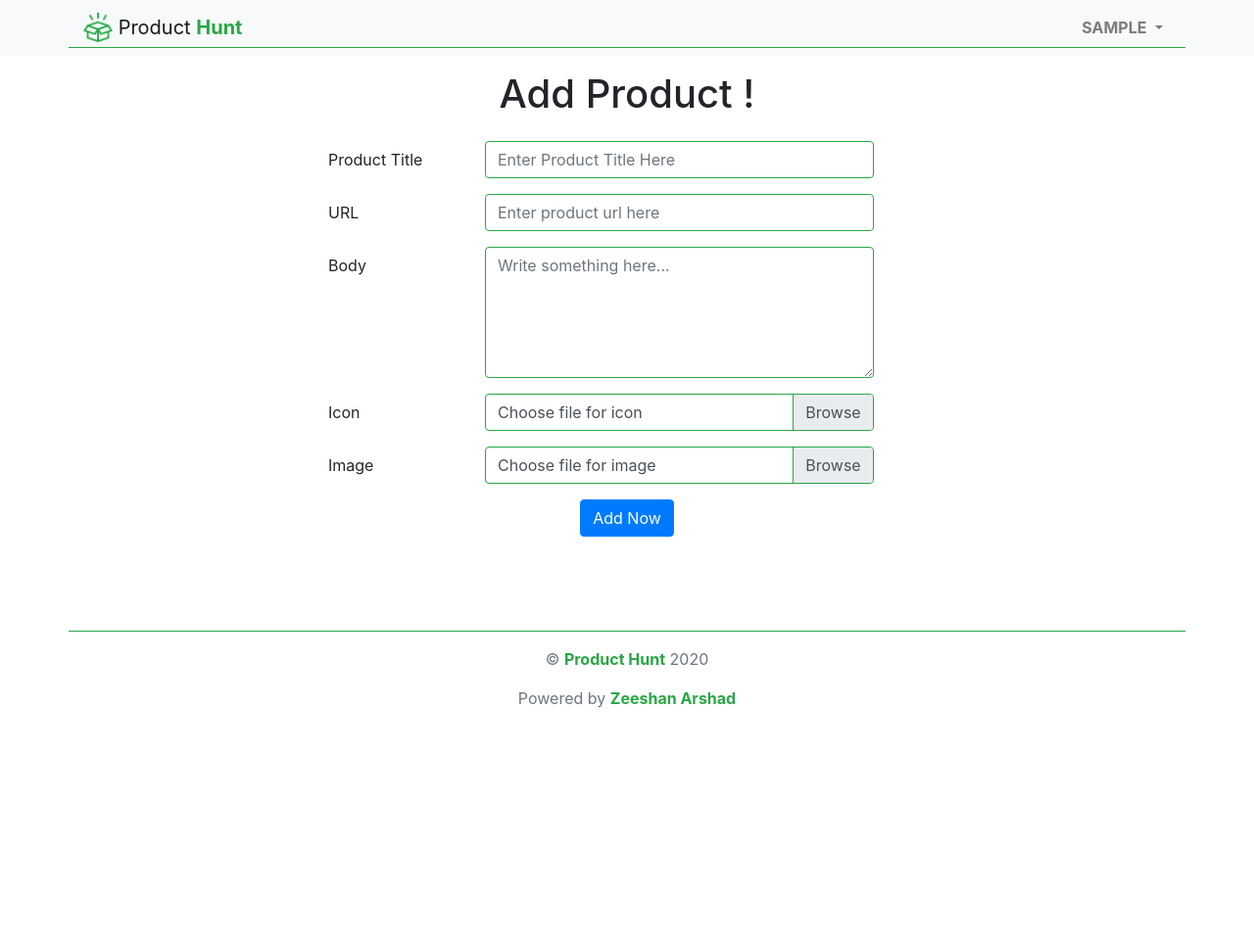
After one commit to ZeeshanArshad11/producthunt-project, a Django app: page /product/create/ in a window 1280 px wide. The commit adds this page. Shown: the top 965 px of the page at 98% size. Run offline with Django 3.2, Linux system fonts and the light colour scheme; the visitor is signed in with stand-in values (Sample User, id 1); some libraries are stand-ins or nearby versions.

Commit message:
Add product feature on Client side

```diff
--- a/accounts/views.py
+++ b/accounts/views.py
@@ -35,4 +35,4 @@ def logout(request):
     # redirect to the homepage
     if request.method == 'POST':
         auth.logout(request)
-        return redirect('home')
+        return redirect('login')
--- a/producthunt/settings.py
+++ b/producthunt/settings.py
@@ -131,3 +131,6 @@ STATICFILES_DIRS = [
 
 STATIC_ROOT = os.path.join(BASE_DIR, 'static')
 STATIC_URL = '/static/'
+
+MEDIA_ROOT = os.path.join(BASE_DIR, 'media')
+MEDIA_URL = '/media/'
--- a/producthunt/templates/base.html
+++ b/producthunt/templates/base.html
@@ -5,7 +5,7 @@
   <meta charset="utf-8">
   <!-- CSS only -->
   <link rel="stylesheet" href="https://stackpath.bootstrapcdn.com/bootstrap/4.5.0/css/bootstrap.min.css" integrity="sha384-9aIt2nRpC12Uk9gS9baDl411NQApFmC26EwAOH8WgZl5MYYxFfc+NcPb1dKGj7Sk" crossorigin="anonymous">
-
+  <link rel="stylesheet" href="{% static 'icons\font\css\open-iconic-bootstrap.css' %}">
 
   <title>
     {% block title %}
@@ -29,13 +29,24 @@
     <div class="collapse navbar-collapse" id="navbarNavAltMarkup">
       <div class="navbar-nav ml-auto ">
         {% if user.is_authenticated %}
-          <a class="nav-item nav-link badge" href="javascript:{document.getElementById('logoutform').submit()}">
-            <h6>Logout <span class="badge badge-light">{{ user.username}}</span></h6>
+        <a class="nav-item nav-link" href="{% url 'create' %}">
+          <span class="oi oi-plus text-success"></span>
+        </a>
+        <li class="nav-item dropdown">
+          <a class="nav-item nav-link dropdown-toggle" href="#" id="navbarDropdownMenuLink" data-toggle="dropdown" aria-haspopup="true" aria-expanded="false">
+            <strong>{{ user.username|upper}}</strong>
+          </a>
+          <div class="dropdown-menu" aria-labelledby="navbarDropdownMenuLink">
+            <a class="dropdown-item nav-item nav-link" href="javascript:{document.getElementById('logoutform').submit()}">
+              Logout
             </a>
             <form id="logoutform" action="{% url 'logout' %}" method="POST">
               {% csrf_token %}
               <input type="hidden">
             </form>
+          </div>
+        </li>
+
         {% else %}
         <a class="nav-item nav-link mr-4" href="{% url 'signup' %}">Sign Up</a>
         <a class="nav-item nav-link" href="{% url 'login' %}">Login</a>
--- a/producthunt/urls.py
+++ b/producthunt/urls.py
@@ -16,9 +16,12 @@ Including another URLconf
 from django.contrib import admin
 from django.urls import path, include
 from products import views
+from django.conf.urls.static import static
+from django.conf import settings
 
 urlpatterns = [
     path('admin/', admin.site.urls),
     path('', views.home , name='home'),
     path('account/', include('accounts.urls')),
-]
+    path('product/', include('products.urls')),
+] + static(settings.MEDIA_URL, document_root=settings.MEDIA_ROOT)
--- /dev/null
+++ b/products/templates/products/create.html
@@ -0,0 +1,68 @@
+{% extends 'base.html' %}
+
+{% block title %}
+Add New Product
+{% endblock title %}
+
+{% block content %}
+{% if error %}
+<div class="container">
+  <div class="alert alert-warning alert-dismissible fade show" role="alert">
+    <strong>Attention!</strong> {{ error }} <strong>Please Try again!</strong>
+    <button type="button" class="close" data-dismiss="alert" aria-label="Close">
+      <span aria-hidden="true">&times;</span>
+    </button>
+  </div>
+</div>
+{% endif %}
+<h1 class="text-center">Add Product !</h1>
+<div class="container col-md-6 mt-4 " style="height: 500px;">
+  <form method="POST" action="{% url 'create' %}" enctype="multipart/form-data">
+    {% csrf_token %}
+    <div class="form-group row">
+      <label for="inputtitle" class="col-sm-3 col-form-label">Product Title</label>
+      <div class="col-sm-8">
+        <input type="text" class="form-control border-success" id="inputtitle" name="title" placeholder="Enter Product Title Here">
+      </div>
+    </div>
+    <div class="form-group row">
+      <label for="inputurl" class="col-sm-3 col-form-label">URL</label>
+      <div class="col-sm-8">
+        <input type="text" class="form-control border-success" id="inputurl" name="url" placeholder="Enter product url here">
+      </div>
+    </div>
+    <div class="form-group row shadow-textarea">
+      <label for="inputbody" class="col-sm-3 col-form-label">Body</label>
+      <div class="col-sm-8">
+        <textarea class="form-control z-depth-1 border-success" id="inputbody" rows="5" name="body" placeholder="Write something here..."></textarea>
+      </div>
+    </div>
+    <div class="form-group row">
+      <label for="inputGroupicon" class="col-sm-3 col-form-label">Icon</label>
+      <div class="input-group col-sm-8">
+        <div class="custom-file">
+          <input type="file" class="custom-file-input " id="inputGroupicon"
+          aria-describedby="inputGroupFileAddon01" name="icon">
+          <label class="custom-file-label border-success" for="inputGroupicon">Choose file for icon</label>
+        </div>
+      </div>
+    </div>
+    <div class="form-group row">
+      <label for="inputGroupimage" class="col-sm-3 col-form-label">Image</label>
+      <div class="input-group col-sm-8">
+        <div class="custom-file">
+          <input type="file" class="custom-file-input " id="inputGroupimage"
+          aria-describedby="inputGroupFileAddon01" name="image">
+          <label class="custom-file-label border-success" for="inputGroupimage">Choose file for image</label>
+        </div>
+      </div>
+    </div>
+    <div class="form-group row">
+      <div class="col-sm-12 text-center">
+        <button type="submit" class="btn btn-primary">Add Now</button>
+      </div>
+    </div>
+  </form>
+</div>
+
+{% endblock content %}
--- a/products/templates/products/home.html
+++ b/products/templates/products/home.html
@@ -6,4 +6,5 @@ Product Home Page
 
 {% block content %}
   <h1 class="text-center">Welcome to the Product Hunt</h1>
+  {{ product }}
 {% endblock content %}
--- a/products/urls.py
+++ b/products/urls.py
@@ -4,4 +4,5 @@ from . import views
 
 urlpatterns = [
     path('home/', views.home, name='home'),
+    path('create/', views.create, name='create'),
 ]
--- a/products/views.py
+++ b/products/views.py
@@ -1,5 +1,33 @@
-from django.shortcuts import render
+from django.shortcuts import render, redirect
+from django.utils import timezone
+from django.contrib.auth.decorators import login_required
+from .models import Product
 
 # Create your views here.
 def home(request):
-    return render(request, 'products/home.html', {})
+    product = Product.objects.all()
+    return render(request, 'products/home.html')
+
+@login_required
+def create(request):
+    if request.method == 'POST':
+        if request.POST['title'] and request.POST['url'] and request.POST['body'] and request.FILES['icon'] and request.FILES['image']:
+            product  = Product()
+            product.title = request.POST['title']
+            if request.POST['url'].startswith('https://') or request.POST['url'].startswith('http://'):
+                product.url = request.POST['url']
+            else:
+                product.url = 'http://' + request.POST['url']
+
+            product.body = request.POST['body']
+            product.icon = request.FILES['icon']
+            product.image = request.FILES['image']
+            product.pub_date = timezone.datetime.now()
+            product.hunter = request.user
+            product.save()
+            return redirect('home')
+        else:
+            return render(request, 'accounts/create.html', {'error':'All fields must be required!'})
+        return
+    else:
+        return render(request, 'products/create.html')
```
Also changed, not shown: products/models.py (+6 -4 lines), 1 other file. Lines whose indentation alone changed are shown as unchanged.
